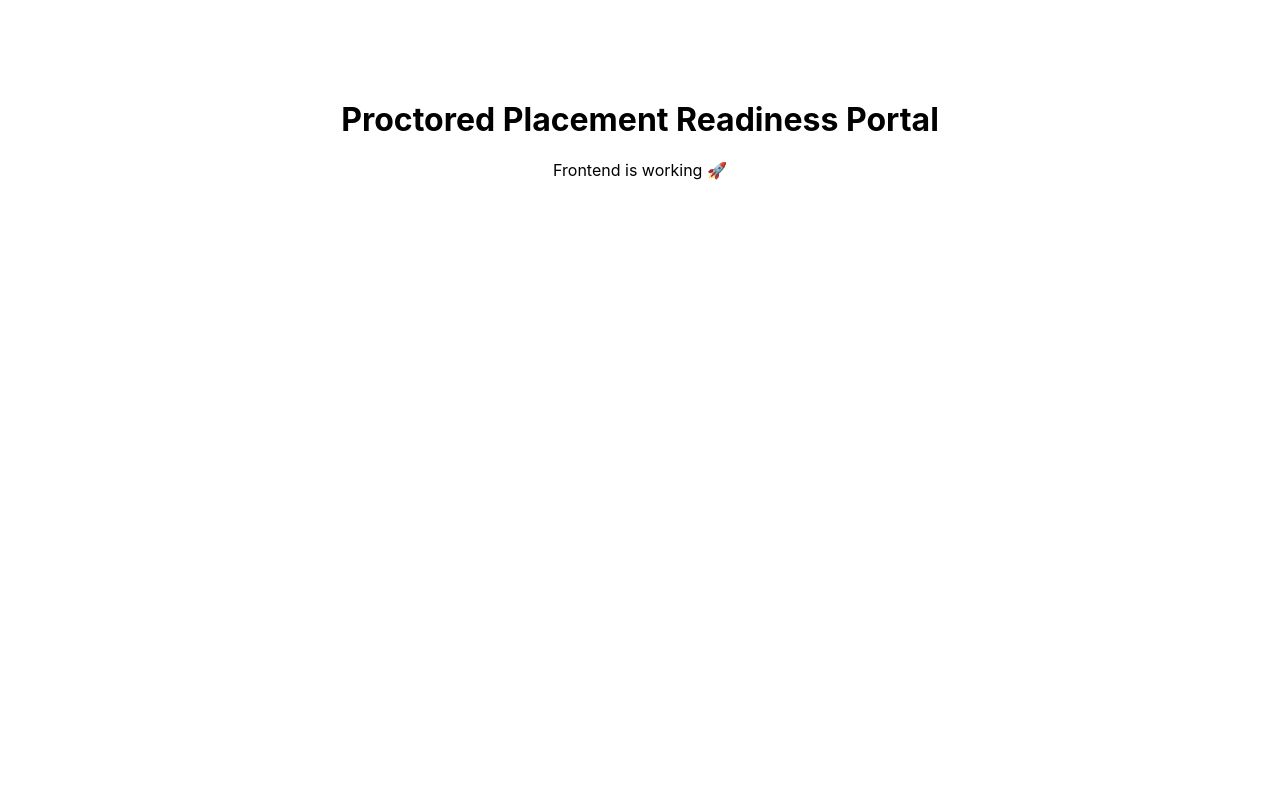
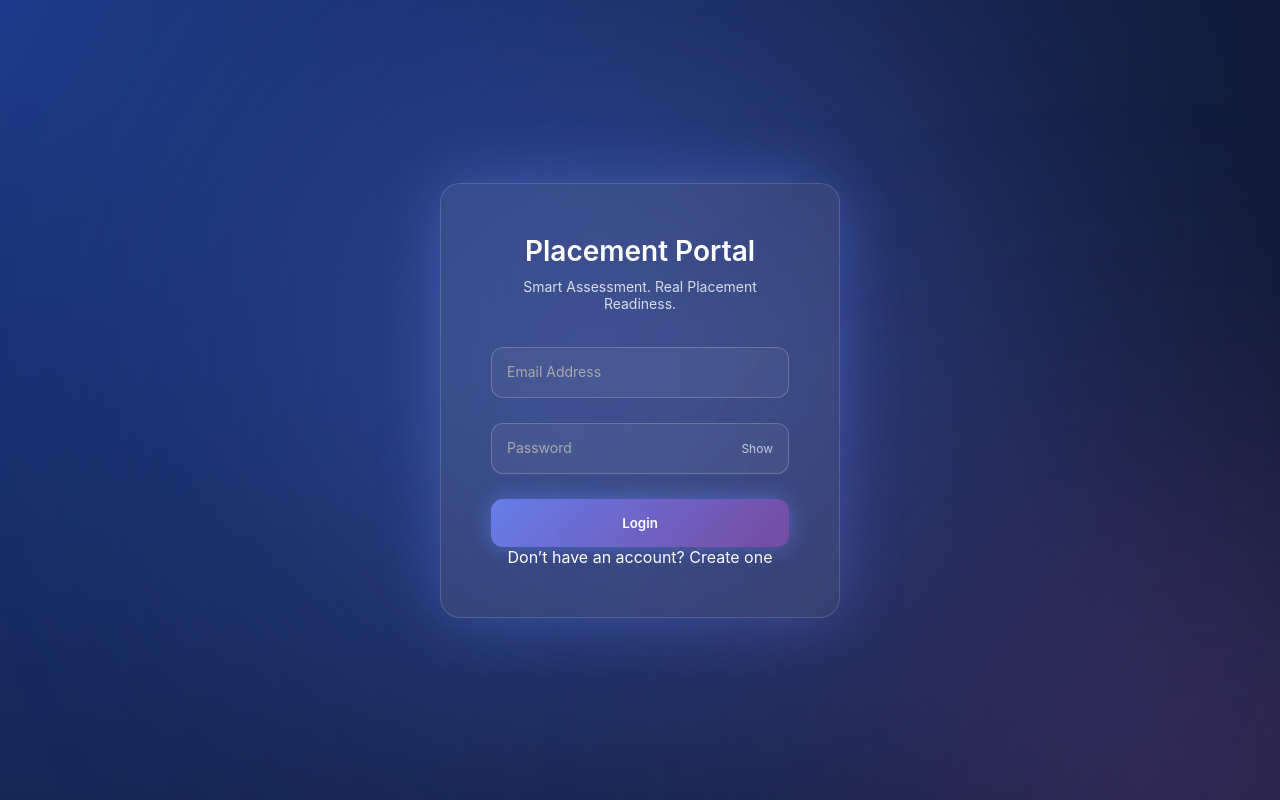
Before and after one commit to Namsrkive/module, a React (Create React App) app in the folder client/: page / in a window 1280 px wide. Built offline with nearby package versions, Linux system fonts and the light colour scheme.

Commit message:
front end

```diff
--- a/client/package.json
+++ b/client/package.json
@@ -7,8 +7,10 @@
     "@testing-library/jest-dom": "^6.9.1",
     "@testing-library/react": "^16.3.2",
     "@testing-library/user-event": "^13.5.0",
+    "framer-motion": "^12.34.3",
     "react": "^19.2.4",
     "react-dom": "^19.2.4",
+    "react-router-dom": "^7.13.1",
     "react-scripts": "5.0.1",
     "web-vitals": "^2.1.4"
   },
--- a/client/src/App.js
+++ b/client/src/App.js
@@ -1,9 +1,35 @@
+import { BrowserRouter as Router, Routes, Route } from "react-router-dom";
+import { AnimatePresence, motion } from "framer-motion";
+import { useLocation } from "react-router-dom";
+import Login from "./pages/Login";
+import Dashboard from "./pages/Dashboard";
+
+function AnimatedRoutes() {
+  const location = useLocation();
+
+  return (
+<AnimatePresence mode="wait">
+<motion.div
+        key={location.pathname}
+        initial={{ opacity: 0, y: 40 }}
+        animate={{ opacity: 1, y: 0 }}
+        exit={{ opacity: 0, y: -40 }}
+        transition={{ duration: 0.4 }}
+>
+<Routes location={location}>
+<Route path="/" element={<Login />} />
+<Route path="/dashboard" element={<Dashboard />} />
+</Routes>
+</motion.div>
+</AnimatePresence>
+  );
+}
+
 function App() {
   return (
-    <div style={{ textAlign: "center", marginTop: "100px" }}>
-      <h1>Proctored Placement Readiness Portal</h1>
-      <p>Frontend is working 🚀</p>
-    </div>
+<Router>
+<AnimatedRoutes />
+</Router>
   );
 }
 
--- a/client/src/index.css
+++ b/client/src/index.css
@@ -1,13 +1,343 @@
-body {
+/* ================= GLOBAL ================= */
+
+* {
+
   margin: 0;
-  font-family: -apple-system, BlinkMacSystemFont, 'Segoe UI', 'Roboto', 'Oxygen',
-    'Ubuntu', 'Cantarell', 'Fira Sans', 'Droid Sans', 'Helvetica Neue',
-    sans-serif;
-  -webkit-font-smoothing: antialiased;
-  -moz-osx-font-smoothing: grayscale;
+
+  padding: 0;
+
+  box-sizing: border-box;
+
+  font-family: "Inter", sans-serif;
+
 }
 
-code {
-  font-family: source-code-pro, Menlo, Monaco, Consolas, 'Courier New',
-    monospace;
+body {
+
+  transition: background 0.4s ease, color 0.4s ease;
+
+  background-color: #0f172a;
+
+  color: white;
+
+  overflow-x: hidden;
+
 }
+
+/* ================= PARTICLE BACKGROUND ================= */
+
+.login-container {
+
+  height: 100vh;
+
+  display: flex;
+
+  justify-content: center;
+
+  align-items: center;
+
+  background: radial-gradient(circle at top left, #1e3a8a, #0f172a);
+
+  position: relative;
+
+  overflow: hidden;
+
+}
+
+.login-container::before,
+
+.login-container::after {
+
+  content: "";
+
+  position: absolute;
+
+  width: 600px;
+
+  height: 600px;
+
+  background: rgba(102, 126, 234, 0.4);
+
+  border-radius: 50%;
+
+  filter: blur(150px);
+
+  animation: float 8s ease-in-out infinite;
+
+}
+
+.login-container::after {
+
+  background: rgba(118, 75, 162, 0.4);
+
+  top: 60%;
+
+  left: 70%;
+
+  animation-delay: 3s;
+
+}
+
+@keyframes float {
+
+  0%,100% { transform: translateY(0px); }
+
+  50% { transform: translateY(-30px); }
+
+}
+
+/* ================= LOGIN CARD ================= */
+
+.login-card {
+
+  position: relative;
+
+  backdrop-filter: blur(40px);
+
+  background: rgba(255,255,255,0.08);
+
+  border: 1px solid rgba(255,255,255,0.15);
+
+  padding: 50px;
+
+  border-radius: 20px;
+
+  width: 400px;
+
+  text-align: center;
+
+  box-shadow: 0 0 60px rgba(102,126,234,0.4);
+
+  animation: fadeIn 0.8s ease;
+
+}
+
+@keyframes fadeIn {
+
+  from { opacity: 0; transform: translateY(40px); }
+
+  to { opacity: 1; transform: translateY(0); }
+
+}
+
+.login-title {
+
+  font-size: 28px;
+
+  font-weight: 600;
+
+  margin-bottom: 10px;
+
+}
+
+.login-subtitle {
+
+  margin-bottom: 35px;
+
+  font-size: 14px;
+
+  opacity: 0.8;
+
+}
+
+/* ================= INPUTS ================= */
+
+.input-group {
+
+  position: relative;
+
+  margin-bottom: 25px;
+
+}
+
+.input-group input {
+
+  width: 100%;
+
+  padding: 16px;
+
+  border-radius: 12px;
+
+  border: 1px solid rgba(255,255,255,0.2);
+
+  background: rgba(255,255,255,0.05);
+
+  color: white;
+
+  font-size: 14px;
+
+  outline: none;
+
+  transition: 0.3s ease;
+
+}
+
+.input-group input:focus {
+
+  border-color: #667eea;
+
+  box-shadow: 0 0 15px rgba(102,126,234,0.6);
+
+}
+
+.input-group label {
+
+  position: absolute;
+
+  left: 16px;
+
+  top: 16px;
+
+  font-size: 14px;
+
+  color: #aaa;
+
+  pointer-events: none;
+
+  transition: 0.3s ease;
+
+}
+
+.input-group input:focus + label,
+
+.input-group input:not(:placeholder-shown) + label {
+
+  top: -10px;
+
+  left: 12px;
+
+  font-size: 11px;
+
+  background: #0f172a;
+
+  padding: 0 6px;
+
+  border-radius: 5px;
+
+}
+
+/* ================= PASSWORD TOGGLE ================= */
+
+.password-toggle {
+
+  position: absolute;
+
+  right: 16px;
+
+  top: 18px;
+
+  font-size: 12px;
+
+  cursor: pointer;
+
+  opacity: 0.7;
+
+}
+
+.password-toggle:hover {
+
+  opacity: 1;
+
+}
+
+/* ================= BUTTON ================= */
+
+.login-btn {
+
+  width: 100%;
+
+  padding: 16px;
+
+  border-radius: 12px;
+
+  border: none;
+
+  background: linear-gradient(135deg, #667eea, #764ba2);
+
+  color: white;
+
+  font-weight: 600;
+
+  cursor: pointer;
+
+  transition: 0.3s ease;
+
+  box-shadow: 0 0 20px rgba(102,126,234,0.6);
+
+}
+
+.login-btn:hover {
+
+  transform: translateY(-4px);
+
+  box-shadow: 0 0 30px rgba(102,126,234,1);
+
+}
+
+/* ================= DASHBOARD ================= */
+
+.container {
+
+  padding: 60px;
+
+  min-height: 100vh;
+
+  background: #0f172a;
+
+}
+
+.dashboard-heading {
+
+  text-align: center;
+
+  margin-bottom: 40px;
+
+  font-weight: 600;
+
+}
+
+.card-grid {
+
+  display: grid;
+
+  grid-template-columns: repeat(auto-fit, minmax(220px, 1fr));
+
+  gap: 25px;
+
+}
+
+.card {
+
+  background: rgba(255,255,255,0.05);
+
+  border: 1px solid rgba(255,255,255,0.1);
+
+  padding: 30px;
+
+  border-radius: 15px;
+
+  text-align: center;
+
+  font-weight: 600;
+
+  cursor: pointer;
+
+  transition: 0.4s ease;
+
+  backdrop-filter: blur(10px);
+
+}
+
+.card:hover {
+
+  transform: translateY(-8px);
+
+  box-shadow: 0 0 25px rgba(102,126,234,0.8);
+
+}
+
+.company-card {
+
+  background: linear-gradient(135deg, #667eea, #764ba2);
+
+}
--- /dev/null
+++ b/client/src/pages/Dashboard.js
@@ -0,0 +1,42 @@
+import { useNavigate } from "react-router-dom";
+
+function Dashboard() {
+  const navigate = useNavigate();
+
+  const modules = ["Aptitude", "DSA", "DBMS", "Programming"];
+  const companies = ["TCS", "IBM", "Accenture", "Wipro", "Deloitte"];
+
+  return (
+<div className="container">
+<h1>Dashboard</h1>
+
+      <h2>Module Tests</h2>
+<div className="card-grid">
+        {modules.map((module) => (
+<div
+            key={module}
+            className="card"
+            onClick={() => navigate("/test")}
+>
+            {module}
+</div>
+        ))}
+</div>
+
+      <h2 style={{ marginTop: "40px" }}>Company Simulations</h2>
+<div className="card-grid">
+        {companies.map((company) => (
+<div
+            key={company}
+            className="card company-card"
+            onClick={() => navigate("/test")}
+>
+            {company}
+</div>
+        ))}
+</div>
+</div>
+  );
+}
+
+export default Dashboard;
--- /dev/null
+++ b/client/src/pages/Login.js
@@ -0,0 +1,76 @@
+import { useState } from "react";
+import { useNavigate } from "react-router-dom";
+
+function Login() {
+  const navigate = useNavigate();
+
+  const [email, setEmail] = useState("");
+  const [password, setPassword] = useState("");
+  const [showPassword, setShowPassword] = useState(false);
+
+  const handleLogin = (e) => {
+    e.preventDefault();
+
+    if (email && password) {
+      navigate("/dashboard");
+    } else {
+      alert("Please fill all fields");
+    }
+  };
+
+  return (
+<div className="login-container">
+<div className="login-card">
+<h1 className="login-title">Placement Portal</h1>
+<p className="login-subtitle">
+          Smart Assessment. Real Placement Readiness.
+</p>
+
+        <form onSubmit={handleLogin}>
+          {/* Email Field */}
+<div className="input-group">
+<input
+              type="email"
+              placeholder=" "
+              required
+              value={email}
+              onChange={(e) => setEmail(e.target.value)}
+            />
+<label>Email Address</label>
+</div>
+
+          {/* Password Field */}
+<div className="input-group password-wrapper">
+<input
+              type={showPassword ? "text" : "password"}
+              placeholder=" "
+              required
+              value={password}
+              onChange={(e) => setPassword(e.target.value)}
+            />
+<label>Password</label>
+
+            <span
+              className="password-toggle"
+              onClick={() => setShowPassword(!showPassword)}
+>
+              {showPassword ? "Hide" : "Show"}
+</span>
+</div>
+
+          {/* Login Button */}
+<button type="submit" className="login-btn">
+            Login
+</button>
+</form>
+
+        {/* Extra Section */}
+<div className="login-extra">
+          Don’t have an account? Create one
+</div>
+</div>
+</div>
+  );
+}
+
+export default Login;
```
Also changed, not shown: 1 other file (tests, documents, lock files or other folders).
